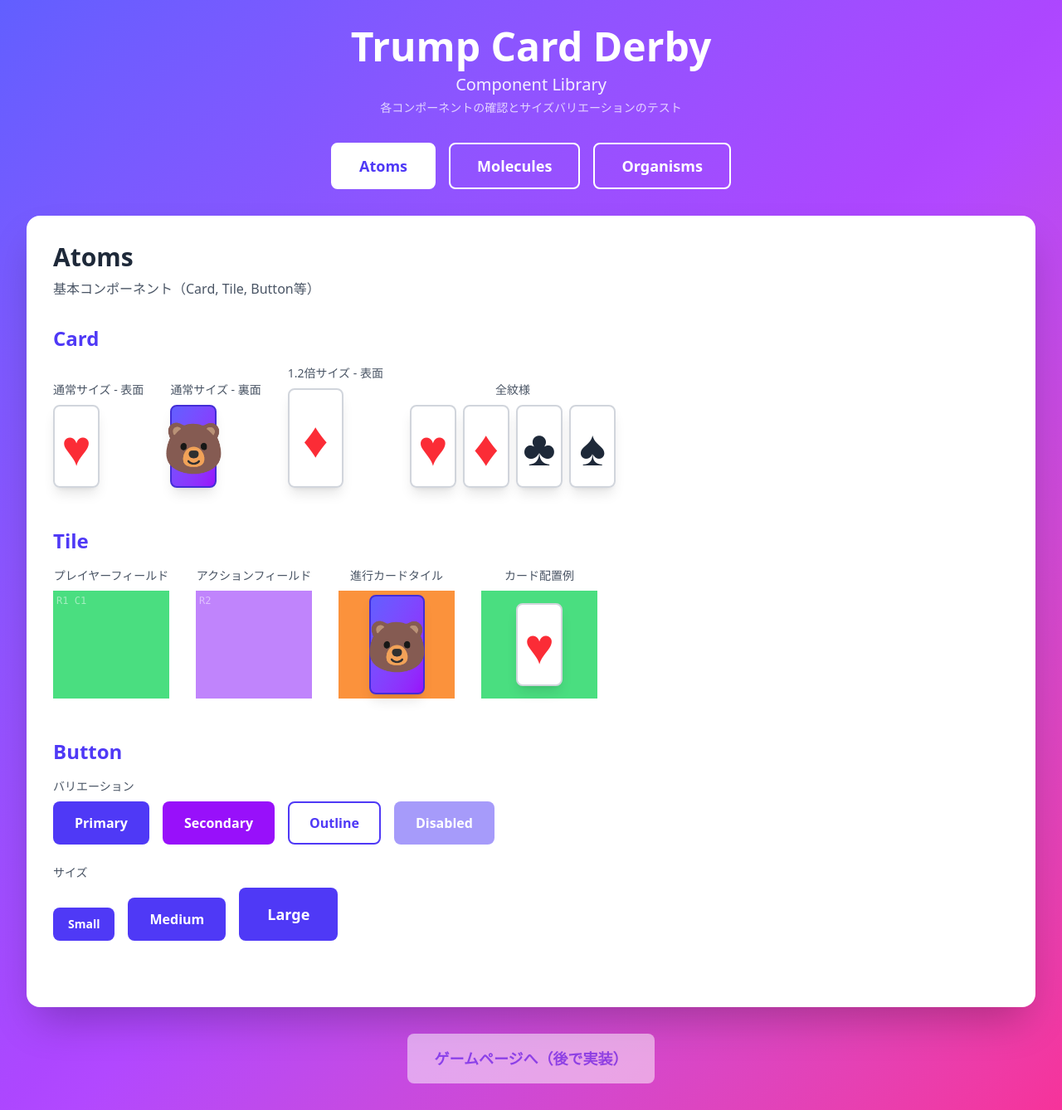
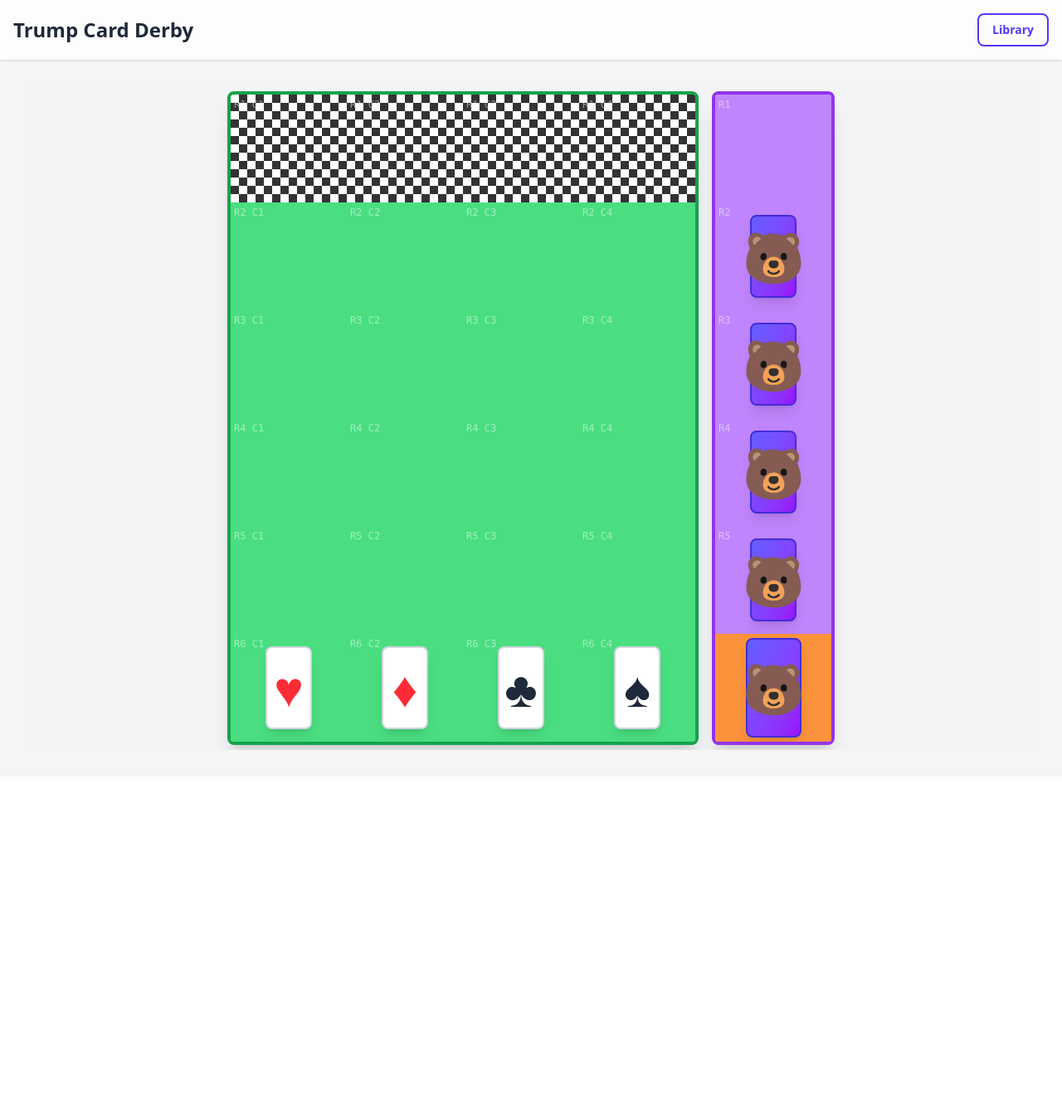
Before and after one commit to ByeongGwan-Seo/card-derby, a React (Vite) app: page / in a window 1280 px wide. Shown: the whole page at 83% size. After the commit the page ends 936 px from the top, so only its background shows below. Built offline with nearby package versions, Linux system fonts and the light colour scheme.

Commit message:
feat: Introduce TanStack Router for navigation, create GamePage, and refactor LibraryPage into a modal route.

```diff
--- a/package.json
+++ b/package.json
@@ -10,6 +10,8 @@
     "preview": "vite preview"
   },
   "dependencies": {
+    "@tanstack/react-router": "^1.141.1",
+    "@tanstack/router-devtools": "^1.141.1",
     "motion": "^12.23.26",
     "react": "^19.2.0",
     "react-dom": "^19.2.0"
--- a/src/App.tsx
+++ b/src/App.tsx
@@ -1,7 +1,8 @@
-import { LibraryPage } from './pages' // ライブラリページ
+import { RouterProvider } from '@tanstack/react-router'
+import { router } from './router'
 
 function App() {
-  return <LibraryPage />
+  return <RouterProvider router={router} />
 }
 
 export default App
--- /dev/null
+++ b/src/pages/GamePage.tsx
@@ -0,0 +1,35 @@
+import { Link } from '@tanstack/react-router'
+import { GameBoard } from '../components/organisms'
+import { useGameLogic } from '../hooks/useGameLogic'
+import { Button } from '../components/atoms'
+
+export const GamePage = () => {
+    const { gameState, handleProceedingCardClick, handleActionCardClick } = useGameLogic()
+
+    return (
+        <div className="min-h-screen bg-stone-100 flex flex-col relative overflow-hidden">
+            {/* Header / Navigation */}
+            <header className="p-4 flex justify-between items-center z-10 sticky top-0 bg-white/80 backdrop-blur-sm shadow-sm">
+                <h1 className="text-2xl font-bold text-gray-800">Trump Card Derby</h1>
+                <Link to="/library">
+                    <Button variant="outline" size="small">
+                        Library
+                    </Button>
+                </Link>
+            </header>
+
+            {/* Main Game Area */}
+            <main className="flex-1 flex items-center justify-center p-8 overflow-auto">
+                <GameBoard
+                    gameState={gameState}
+                    onProceedingCardClick={handleProceedingCardClick}
+                    onActionCardClick={(cardId) => {
+                        // cardId format: "action-{row}"
+                        const row = parseInt(cardId.split('-')[1])
+                        handleActionCardClick(row)
+                    }}
+                />
+            </main>
+        </div>
+    )
+}
--- a/src/pages/LibraryPage.tsx
+++ b/src/pages/LibraryPage.tsx
@@ -1,4 +1,5 @@
 import { useState } from 'react' // React hooks
+import { Link } from '@tanstack/react-router'
 import { Card, Tile, Button } from '../components/atoms' // Atomsコンポーネント
 import { PlayerField, ActionField, GameResult, ProceedingCardArea } from '../components/molecules' // Moleculesコンポーネント
 import type { ActionCard } from '../types'
@@ -310,12 +311,12 @@ export const LibraryPage = () => {
 
             {/* フッター */}
             <footer className="mt-8 text-center">
-                <button
-                    className="px-8 py-4 text-lg font-semibold bg-white text-indigo-600 rounded-lg opacity-50 cursor-not-allowed"
-                    disabled
+                <Link
+                    to="/"
+                    className="px-8 py-4 text-lg font-semibold bg-white text-indigo-600 rounded-lg hover:bg-gray-100 transition-colors shadow-md inline-block"
                 >
-                    ゲームページへ（後で実装）
-                </button>
+                    Back to Game
+                </Link>
             </footer>
         </div>
     )
--- a/src/pages/index.ts
+++ b/src/pages/index.ts
@@ -1,2 +1,3 @@
 // ページコンポーネントのバレルエクスポート
 export { LibraryPage } from './LibraryPage' // ライブラリページ
+export { GamePage } from './GamePage' // ゲームページ
--- /dev/null
+++ b/src/router.tsx
@@ -0,0 +1,88 @@
+import { createRootRoute, createRoute, createRouter, Outlet, useRouter } from '@tanstack/react-router'
+import { TanStackRouterDevtools } from '@tanstack/router-devtools'
+import { GamePage, LibraryPage } from './pages'
+import { motion } from 'motion/react'
+
+// Root layout: Always renders GamePage as background
+const rootRoute = createRootRoute({
+    component: () => (
+        <>
+            <GamePage />
+            {/* Outlet for modal routes */}
+            <Outlet />
+            <TanStackRouterDevtools />
+        </>
+    ),
+})
+
+// Index route: / (Empty because GamePage is in root)
+const indexRoute = createRoute({
+    getParentRoute: () => rootRoute,
+    path: '/',
+    component: () => null,
+})
+
+// Library route: /library (Rendered as a slide-over modal)
+const libraryRoute = createRoute({
+    getParentRoute: () => rootRoute,
+    path: 'library',
+    component: () => <LibraryModal />,
+})
+
+// Modal Wrapper Component
+function LibraryModal() {
+    const router = useRouter()
+
+    const handleClose = () => {
+        router.navigate({ to: '/' })
+    }
+
+    return (
+        <div className="fixed inset-0 z-50 flex justify-end">
+            {/* Backdrop */}
+            <motion.div
+                className="absolute inset-0 bg-black/50 backdrop-blur-sm"
+                initial={{ opacity: 0 }}
+                animate={{ opacity: 1 }}
+                exit={{ opacity: 0 }}
+                onClick={handleClose}
+            />
+
+            {/* Slide-over Content */}
+            <motion.div
+                className="relative w-full max-w-2xl h-full bg-white shadow-2xl overflow-y-auto"
+                initial={{ x: '100%' }}
+                animate={{ x: 0 }}
+                exit={{ x: '100%' }}
+                transition={{ type: 'spring', damping: 25, stiffness: 200 }}
+            >
+                <div className="relative min-h-full">
+                    <button
+                        onClick={handleClose}
+                        className="absolute top-4 right-4 z-50 p-2 bg-white/50 hover:bg-white rounded-full transition-colors"
+                        title="Close Library"
+                    >
+                        ✕
+                    </button>
+                    <LibraryPage />
+                </div>
+            </motion.div>
+        </div>
+    )
+}
+
+// Create route tree
+const routeTree = rootRoute.addChildren([indexRoute, libraryRoute])
+
+// Create router
+export const router = createRouter({
+    routeTree,
+    defaultPreload: 'intent',
+})
+
+// Type safety registration
+declare module '@tanstack/react-router' {
+    interface Register {
+        router: typeof router
+    }
+}
```
Also changed, not shown: 3 other files (tests, documents, lock files or other folders).
